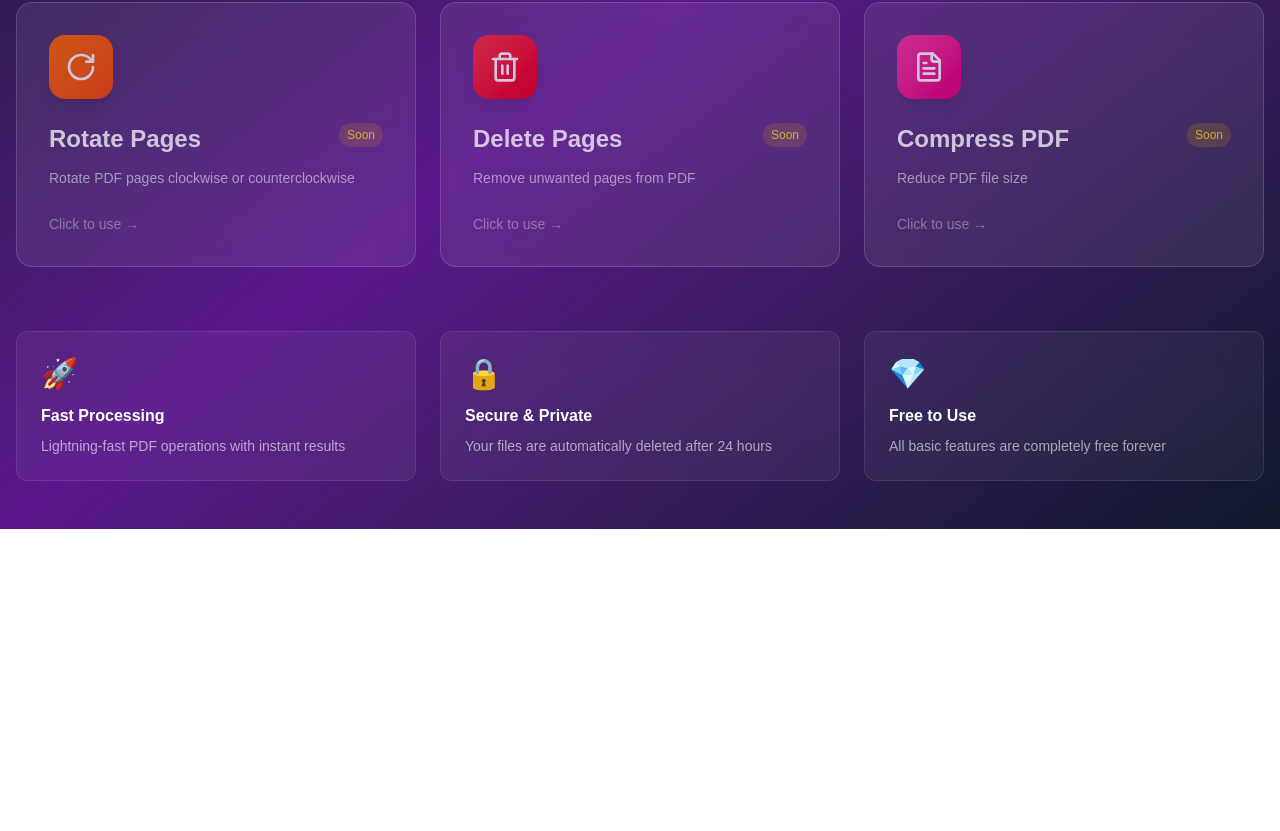
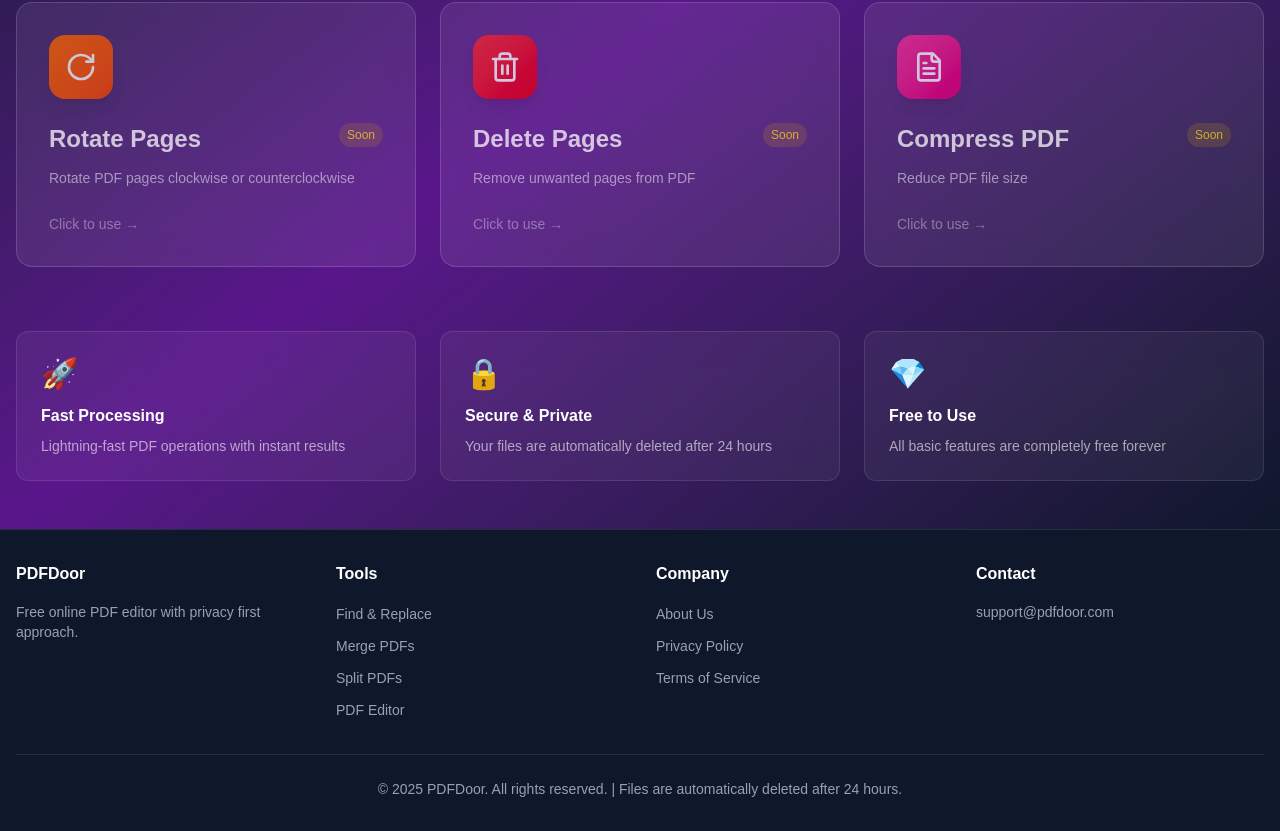
Before and after one commit to Ashadudayar/pdf-editor-frontend, a Next.js app: page / in a window 1280 px wide. Shown: the part 456-1287 px from the top of the page. Before the commit the page ends 985 px from the top, so only its background shows below. Built offline with nearby package versions, Linux system fonts and the light colour scheme.

Commit message:
Add footer with links to About, Privacy, Terms pages

```diff
--- a/app/layout.tsx
+++ b/app/layout.tsx
@@ -2,6 +2,7 @@
 import { Geist, Geist_Mono } from "next/font/google";
 import Script from 'next/script';
 import "./globals.css";
+import Footer from '@/components/Footer';
 
 const geistSans = Geist({
   variable: "--font-geist-sans",
@@ -35,10 +36,13 @@
         />
       </head>
       <body
-        className={`${geistSans.variable} ${geistMono.variable} antialiased`}
-      >
-        {children}
-      </body>
+  className={`${geistSans.variable} ${geistMono.variable} antialiased flex flex-col min-h-screen`}
+>
+  <main className="flex-1">
+    {children}
+  </main>
+  <Footer />
+</body>
     </html>
   );
 }
--- /dev/null
+++ b/components/Footer.tsx
@@ -0,0 +1,89 @@
+'use client';
+
+import Link from 'next/link';
+
+export default function Footer() {
+  return (
+    <footer className="bg-slate-900 border-t border-white/10 py-8 mt-auto">
+      <div className="container mx-auto px-4">
+        <div className="grid grid-cols-1 md:grid-cols-4 gap-8">
+
+          {/* About Section */}
+          <div>
+            <h3 className="text-white font-semibold mb-4">PDFDoor</h3>
+            <p className="text-gray-400 text-sm">
+              Free online PDF editor with privacy first approach.
+            </p>
+          </div>
+
+          {/* Tools Section */}
+          <div>
+            <h3 className="text-white font-semibold mb-4">Tools</h3>
+            <ul className="space-y-2">
+              <li>
+                <Link href="/tools/find-replace" className="text-gray-400 hover:text-purple-400 text-sm">
+                  Find & Replace
+                </Link>
+              </li>
+              <li>
+                <Link href="/tools/merge" className="text-gray-400 hover:text-purple-400 text-sm">
+                  Merge PDFs
+                </Link>
+              </li>
+              <li>
+                <Link href="/tools/split" className="text-gray-400 hover:text-purple-400 text-sm">
+                  Split PDFs
+                </Link>
+              </li>
+              <li>
+                <Link href="/editor" className="text-gray-400 hover:text-purple-400 text-sm">
+                  PDF Editor
+                </Link>
+              </li>
+            </ul>
+          </div>
+
+          {/* Company Section */}
+          <div>
+            <h3 className="text-white font-semibold mb-4">Company</h3>
+            <ul className="space-y-2">
+              <li>
+                <Link href="/about" className="text-gray-400 hover:text-purple-400 text-sm">
+                  About Us
+                </Link>
+              </li>
+              <li>
+                <Link href="/privacy" className="text-gray-400 hover:text-purple-400 text-sm">
+                  Privacy Policy
+                </Link>
+              </li>
+              <li>
+                <Link href="/terms" className="text-gray-400 hover:text-purple-400 text-sm">
+                  Terms of Service
+                </Link>
+              </li>
+            </ul>
+          </div>
+
+          {/* Contact Section */}
+          <div>
+            <h3 className="text-white font-semibold mb-4">Contact</h3>
+            <ul className="space-y-2">
+              <li className="text-gray-400 text-sm">
+                support@pdfdoor.com
+              </li>
+            </ul>
+          </div>
+
+        </div>
+
+        {/* Bottom Bar */}
+        <div className="border-t border-white/10 mt-8 pt-6 text-center">
+          <p className="text-gray-400 text-sm">
+            © 2025 PDFDoor. All rights reserved. | Files are automatically deleted after 24 hours.
+          </p>
+        </div>
+      </div>
+    </footer>
+  );
+}
```
